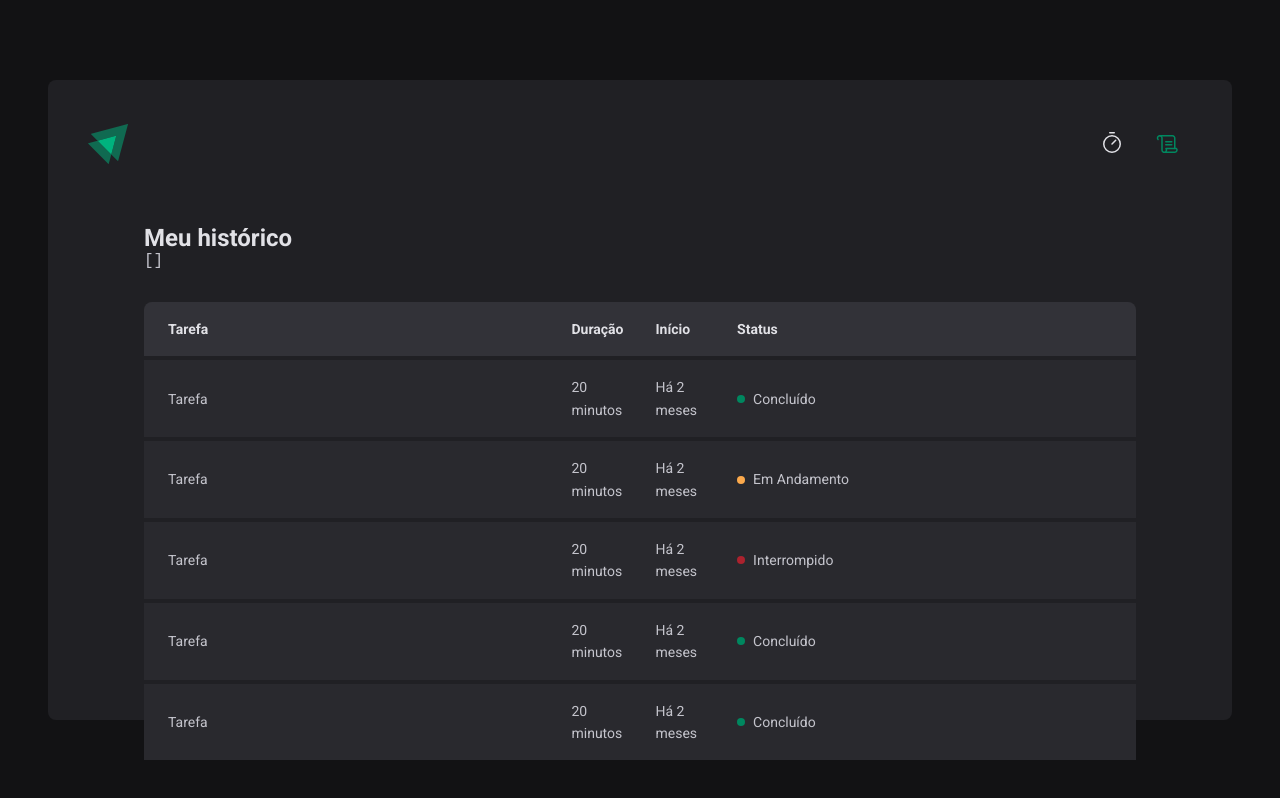
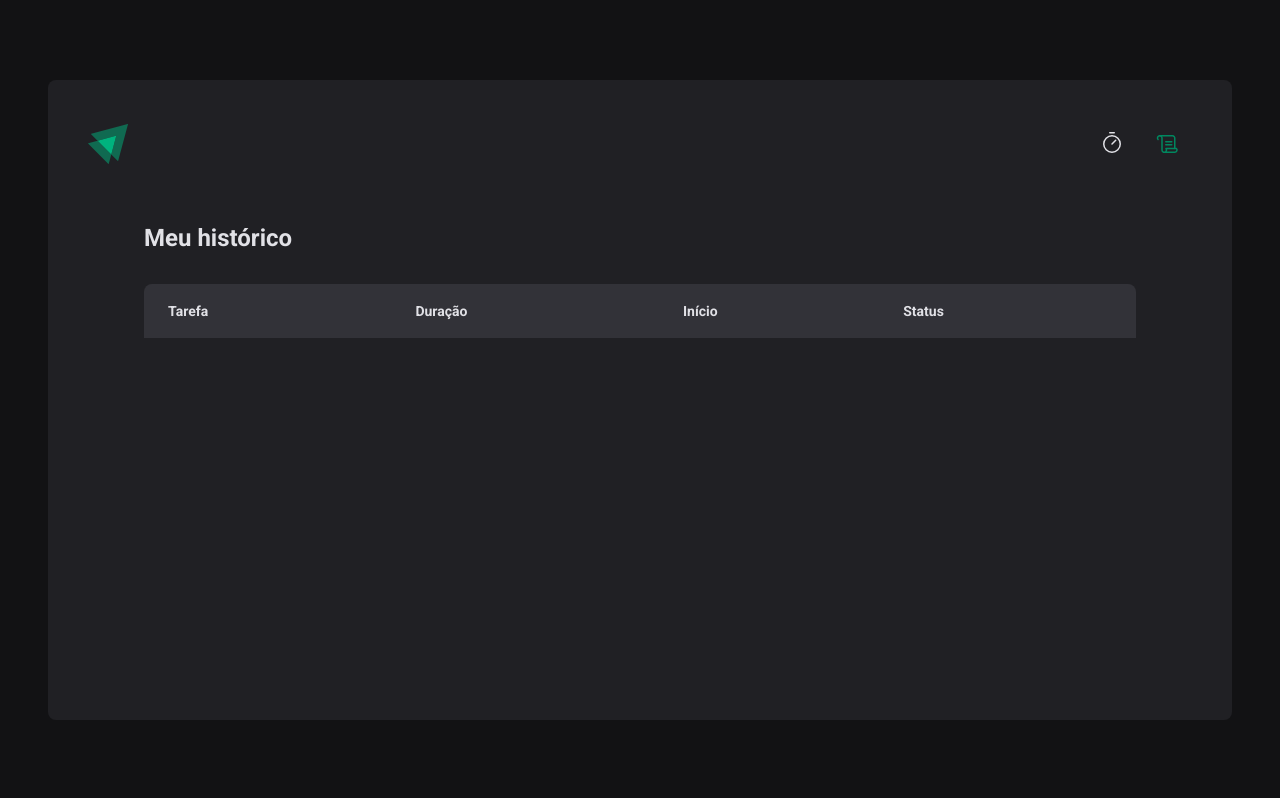
Before and after one commit to GabrielTurri/ignite-timer, a React (Vite) app: page /history in a window 1280 px wide. Shown: the top 798 px of the page. Built offline with nearby package versions, Linux system fonts and the light colour scheme.

Commit message:
data format

```diff
--- a/src/pages/History/index.tsx
+++ b/src/pages/History/index.tsx
@@ -1,6 +1,8 @@
 import { useContext } from 'react'
 import { HistoryContainer, HistoryList, Status } from './styles'
 import { CyclesContext } from '../../contexts/CyclesContext'
+import { formatDistanceToNow } from 'date-fns'
+import ptBR from 'date-fns/locale/pt-BR'
 
 export function History() {
   const { cycles } = useContext(CyclesContext)
@@ -8,9 +10,6 @@
   return (
     <HistoryContainer>
       <h1>Meu histórico</h1>
-
-      <pre>{JSON.stringify(cycles, null, 2)}</pre>
-
       <HistoryList>
         <table>
           <thead>
@@ -22,46 +21,33 @@
             </tr>
           </thead>
           <tbody>
-            <tr>
-              <td>Tarefa</td>
-              <td>20 minutos</td>
-              <td>Há 2 meses</td>
-              <td>
-                <Status statusColor="green">Concluído</Status>
-              </td>
-            </tr>
-            <tr>
-              <td>Tarefa</td>
-              <td>20 minutos</td>
-              <td>Há 2 meses</td>
-              <td>
-                <Status statusColor="yellow">Em Andamento</Status>
-              </td>
-            </tr>
-            <tr>
-              <td>Tarefa</td>
-              <td>20 minutos</td>
-              <td>Há 2 meses</td>
-              <td>
-                <Status statusColor="red">Interrompido</Status>
-              </td>
-            </tr>
-            <tr>
-              <td>Tarefa</td>
-              <td>20 minutos</td>
-              <td>Há 2 meses</td>
-              <td>
-                <Status statusColor="green">Concluído</Status>
-              </td>
-            </tr>
-            <tr>
-              <td>Tarefa</td>
-              <td>20 minutos</td>
-              <td>Há 2 meses</td>
-              <td>
-                <Status statusColor="green">Concluído</Status>
-              </td>
-            </tr>
+            {cycles.map((cycle) => {
+              return (
+                <tr key={cycle.id}>
+                  <td>{cycle.task}</td>
+                  <td>{cycle.minutesAmount}</td>
+                  <td>
+                    {formatDistanceToNow(cycle.startDate, {
+                      addSuffix: true,
+                      locale: ptBR,
+                    })}
+                  </td>
+                  <td>
+                    {cycle.finishedDate && (
+                      <Status statusColor="green">Concluído</Status>
+                    )}
+
+                    {cycle.interruptedDate && (
+                      <Status statusColor="red">Interrompido</Status>
+                    )}
+
+                    {!cycle.finishedDate && !cycle.interruptedDate && (
+                      <Status statusColor="yellow">Em Andamento</Status>
+                    )}
+                  </td>
+                </tr>
+              )
+            })}
           </tbody>
         </table>
       </HistoryList>
--- a/src/pages/History/styles.ts
+++ b/src/pages/History/styles.ts
@@ -78,7 +78,7 @@
     content: '';
     width: 0.5rem;
     height: 0.5rem;
-    border-radius: 999px;
+    border-radius: 9999px;
     background: ${(props) => props.theme[STATUS_COLORS[props.statusColor]]};
   }
 `
```
